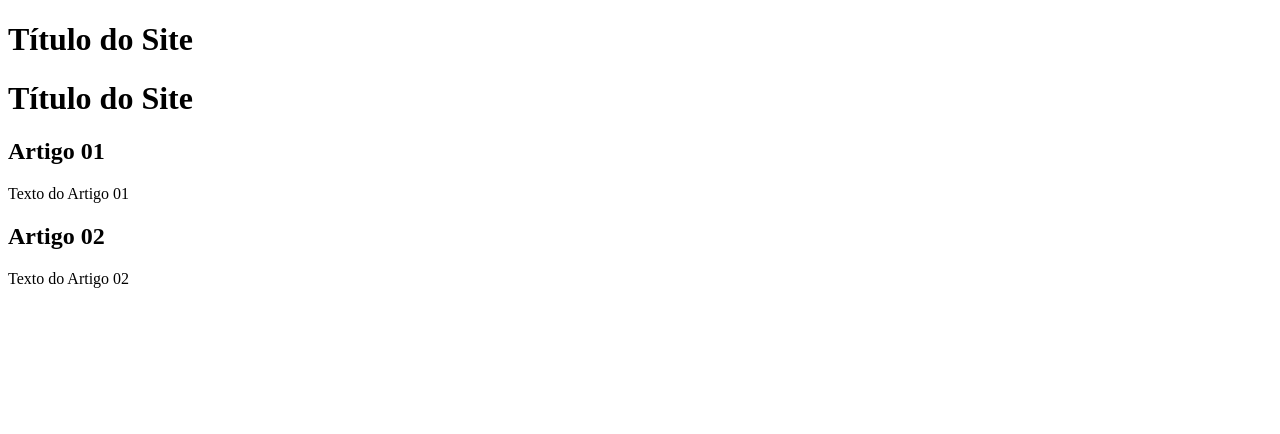
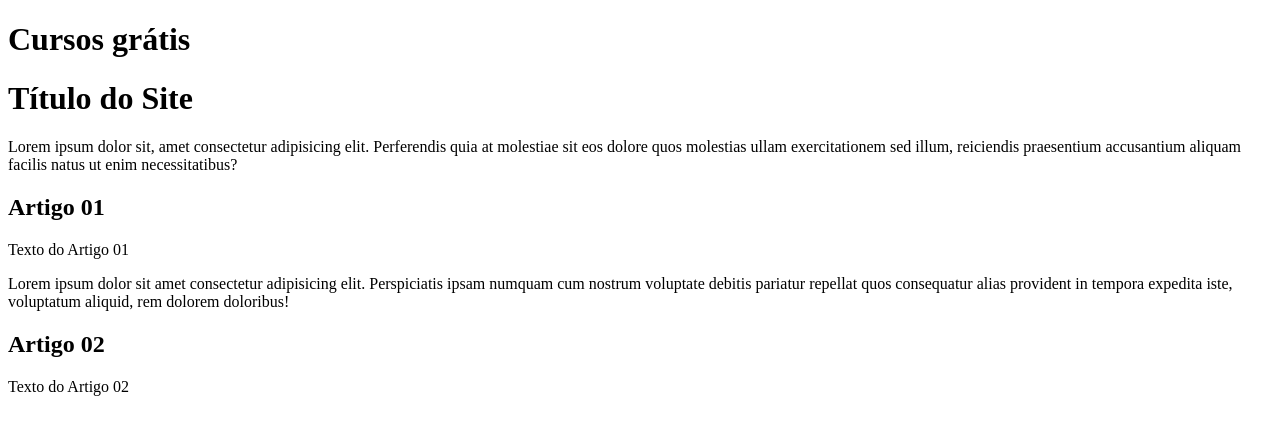
Before and after one commit to lucas91matos/projeto-site, a plain HTML site: page index.html in a window 1280 px wide. Drawn offline with Linux system fonts and the light colour scheme.

Commit message:
comecei a escrever o conteúdo

```diff
--- a/index.html
+++ b/index.html
@@ -7,14 +7,16 @@
     <title>Título do Site</title>
 </head>
 <body>
-    <h1>Título do Site</h1>
+    <h1>Cursos grátis</h1>
 <main>
     <head>
         <h1>Título do Site</h1>
+        <p>Lorem ipsum dolor sit, amet consectetur adipisicing elit. Perferendis quia at molestiae sit eos dolore quos molestias ullam exercitationem sed illum, reiciendis praesentium accusantium aliquam facilis natus ut enim necessitatibus?</p>
     </head>
     <article>
         <h2>Artigo 01</h2>
         <p>Texto do Artigo 01</p>
+        <p>Lorem ipsum dolor sit amet consectetur adipisicing elit. Perspiciatis ipsam numquam cum nostrum voluptate debitis pariatur repellat quos consequatur alias provident in tempora expedita iste, voluptatum aliquid, rem dolorem doloribus!</p>
     </article>
     <article>
         <h2>Artigo 02</h2>
```
